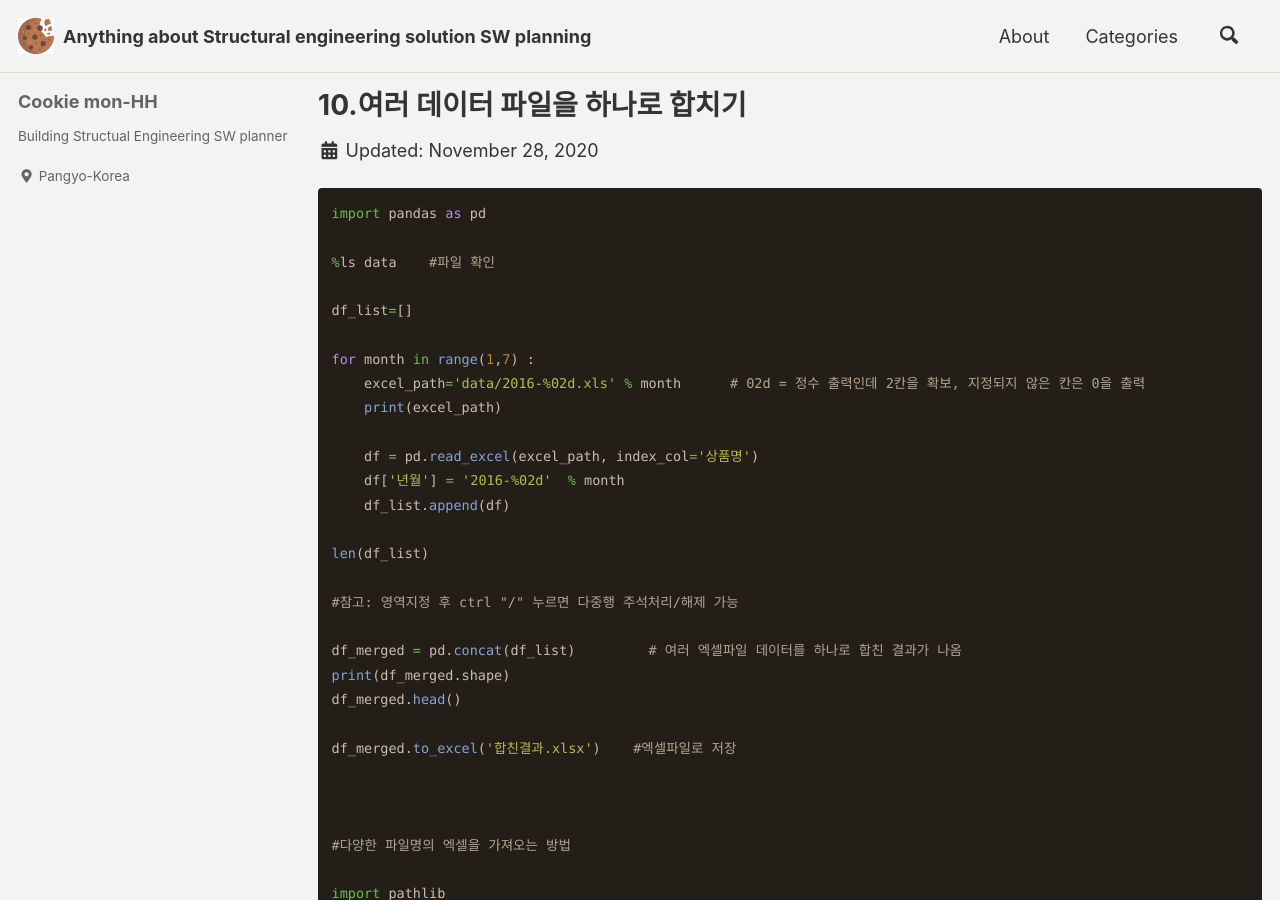
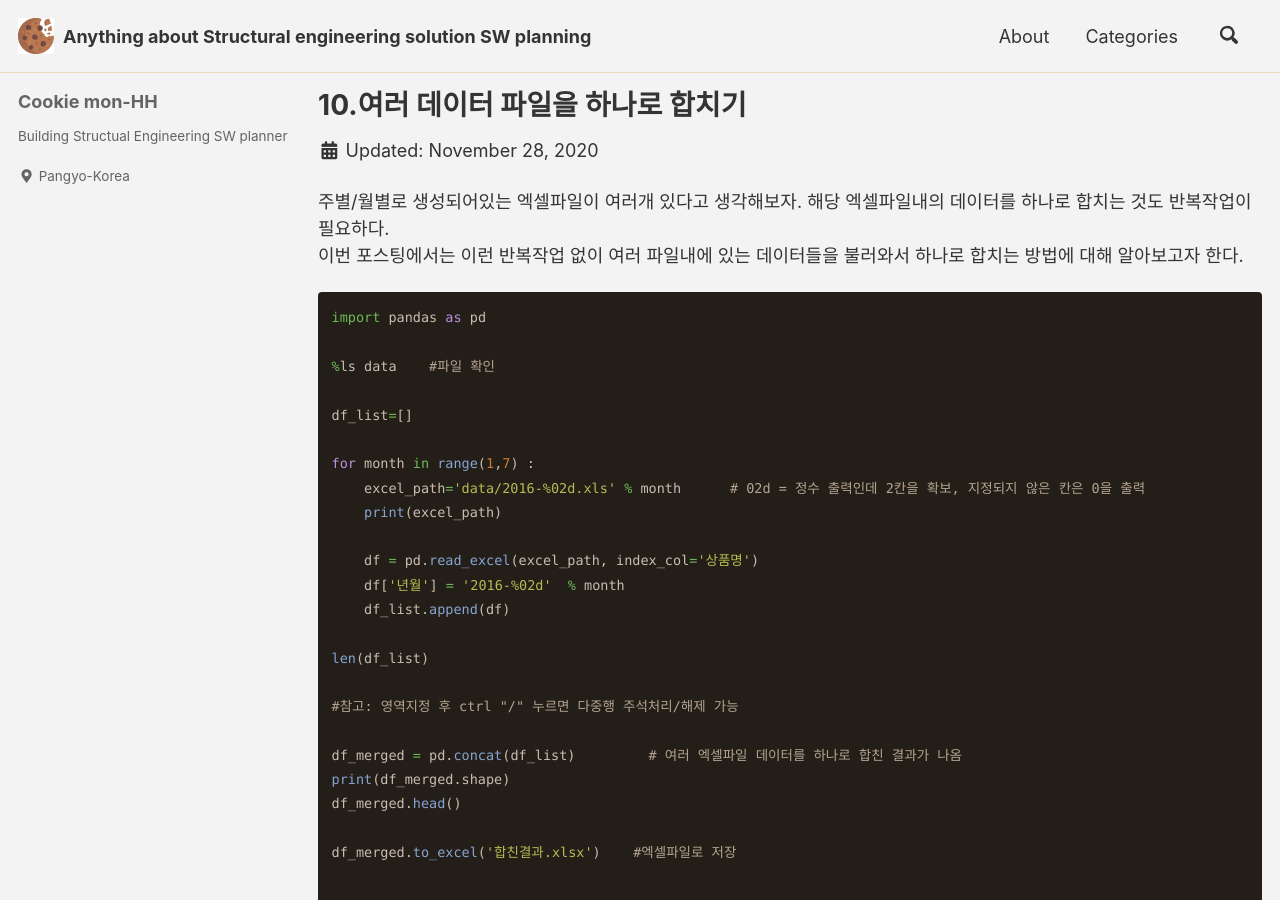
Before and after one commit to CookieMon-HH/cookiemon-hh.github.io, a Jekyll site: the page built from _posts/2020-11-28-1 10 여러 데이터 파일을 하나로 합치기.md, in a window 1280 px wide and 900 px high. Built offline with Jekyll 4.4.1, drawn with Linux system fonts in a browser that asks for light colours; cached includes are drawn as plain includes; a script that is not in the unit is left out; comment, search, counter and statistics services are not loaded.

Commit message:
Update 2020-11-28-1 10 여러 데이터 파일을 하나로 합치기.md

````diff
--- a/_posts/2020-11-28-1 10 여러 데이터 파일을 하나로 합치기.md
+++ b/_posts/2020-11-28-1 10 여러 데이터 파일을 하나로 합치기.md
@@ -8,6 +8,9 @@ categories:
 #  - Pandas
 date : 2020-11-28
 ---
+
+주별/월별로 생성되어있는 엑셀파일이 여러개 있다고 생각해보자. 해당 엑셀파일내의 데이터를 하나로 합치는 것도 반복작업이 필요하다.
+이번 포스팅에서는 이런 반복작업 없이 여러 파일내에 있는 데이터들을 불러와서 하나로 합치는 방법에 대해 알아보고자 한다.
 
 
 ```python
````
